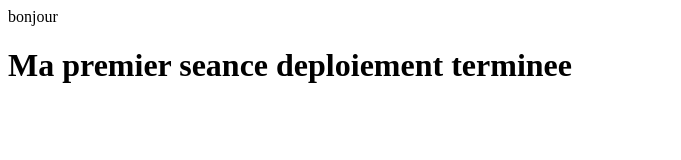
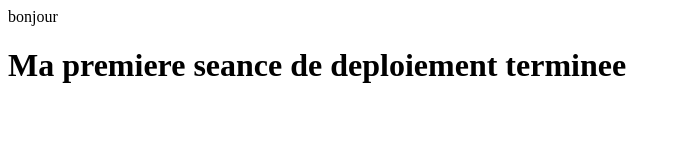
Before and after one commit to Tchokomenischaron1/deployment-, a plain HTML site: page index.html in a window 1280 px wide. Shown: the whole page, without its empty margins (0-681 px from the left). Drawn offline with Linux system fonts and the light colour scheme.

Commit message:
firt projetss

```diff
--- a/index.html
+++ b/index.html
@@ -6,6 +6,6 @@
     <title>Document</title>
 </head>
 <body>bonjour
-    <h1>Ma premier seance deploiement terminee </h1>
+    <h1>Ma premiere seance de deploiement terminee </h1>
 </body>
 </html>
```
